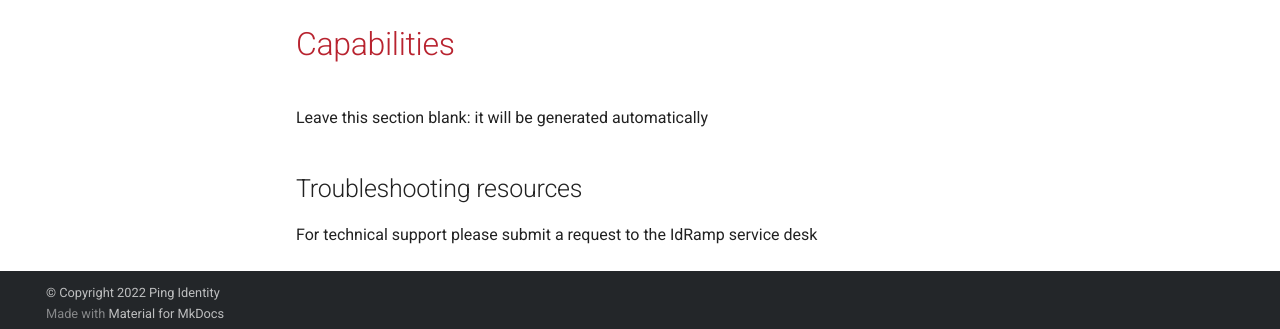
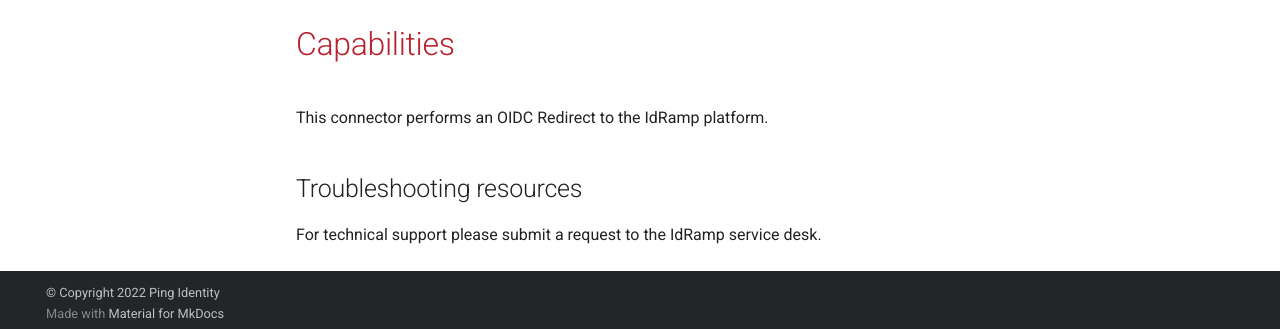
Before and after one commit to pingone-davinci/documentation, an MkDocs documentation site: the page built from docs/idramp/README.md, in a window 1280 px wide and 900 px high, scrolled down 2957 px. Shown: the part 564-893 px from the top of the window. Built offline with MkDocs 1.6.1 and Material for MkDocs 9.7.7, drawn with Linux system fonts in a browser that asks for light colours; comment, search, counter and statistics services are not loaded.

Commit message:
Update README.md

```diff
--- a/docs/idramp/README.md
+++ b/docs/idramp/README.md
@@ -107,9 +107,9 @@ This sequence will enable passwordless, CLEAR verified authentication into any r
 
 # Capabilities
 
-Leave this section blank: it will be generated automatically
+This connector performs an OIDC Redirect to the IdRamp platform.
 
 
 ## Troubleshooting resources
 
-For technical support please submit a request to the IdRamp service desk
+For technical support please submit a request to the IdRamp service desk.
```
